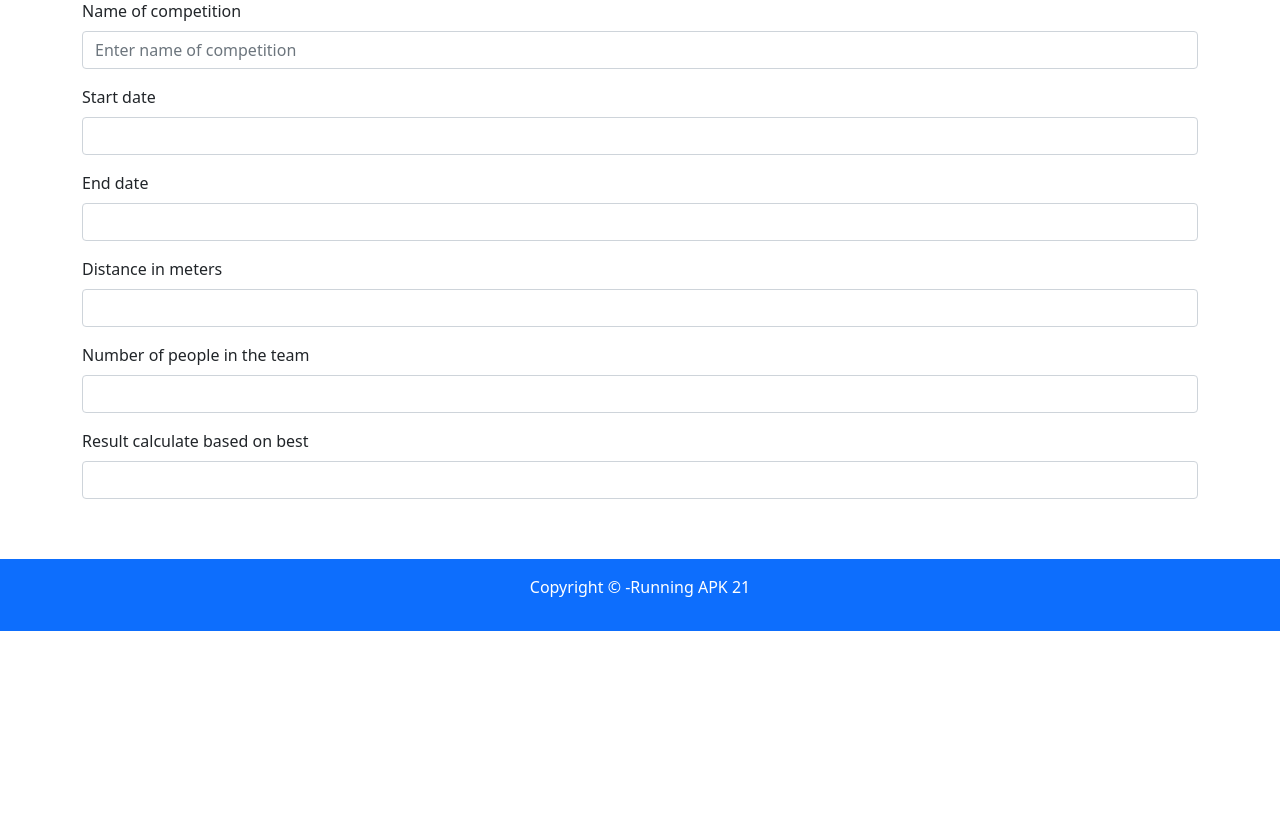
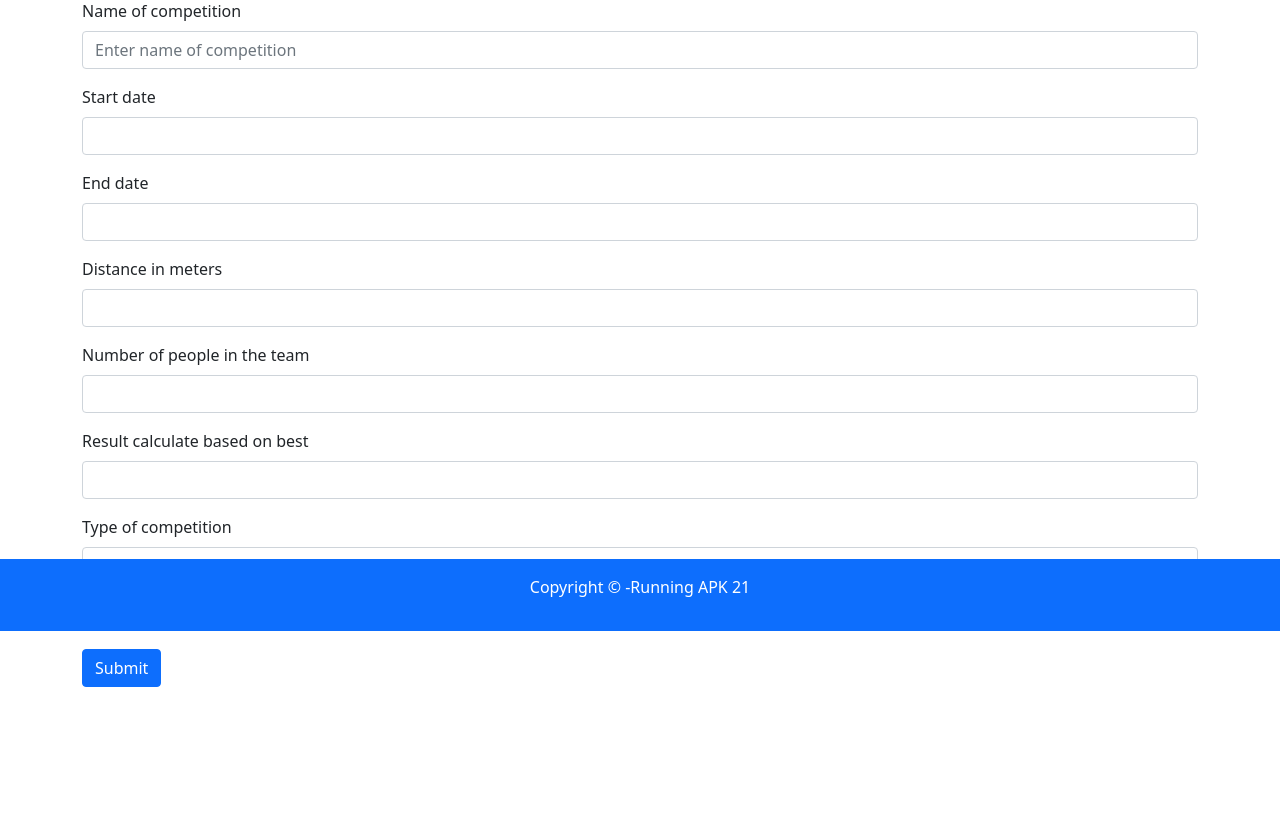
Before and after one commit to aleri-a/web_runningApk, a PHP site: page /addct.php in a window 1280 px wide. Shown: the part 161-984 px from the top of the page. Before the commit the page ends 792 px from the top, so only its background shows below. Run offline with PHP 8.4, Linux system fonts and the light colour scheme; tables that the repository leaves empty or names only in its code hold one stand-in row (values such as "Sample post"); some libraries are stand-ins or nearby versions.

Commit message:
Added option for competion type

```diff
--- a/addct.php
+++ b/addct.php
@@ -3,7 +3,7 @@
     require_once 'includes/header.php';
     require_once 'db/conn.php';
 
-    $resultsSpecialties=$crudDB->getSpecialties();
+    $resultTypeCt=$ctDB->getTypeCt();
 ?>
 
 
@@ -44,6 +44,18 @@
             <input required type="number" class="form-control" id="numBest"  name="numBest" min="1">
         </div>
 
+        <div class="mb-3">
+            <label for="typect" class="form-label">Type of competition</label>
+            <select   class="form-control"  id="typect" name="typect" required>
+                <option label=" "></option>
+                <?php while($rs = $resultTypeCt->fetch(PDO::FETCH_ASSOC)) { ?>
+                    <option value="<?php echo $rs['id']?>"><?php echo $rs['type_name']?></option>
+
+                <?php }?>
+
+            </select>
+        </div>
+
 
 
 
--- a/addctPOST.php
+++ b/addctPOST.php
@@ -15,9 +15,12 @@
         $numBest= $_POST['numBest'];
         $distance= $_POST['distance'];
         $adminId=$_SESSION['userid'];
+        $typect=$_POST['typect'];
         //$adminId=2; //PROMENI NA KRAJU
 
-        $issuccess = $ctDB->insertCt( $competitionName,$startDt,$endDt,$numPerTeam,$numBest,$distance,$adminId);
+
+
+        $issuccess = $ctDB->insertCt( $competitionName,$startDt,$endDt,$numPerTeam,$numBest,$distance,$adminId,$typect);
 
         if($issuccess)
         {
--- a/db/competition.php
+++ b/db/competition.php
@@ -9,13 +9,13 @@
             $this->db = $conn;
         }
 
-        public function insertCt( $competitionName,$startDt,$endDt,$numPerTeam,$numBest,$distance,$admin_id)
+        public function insertCt( $competitionName,$startDt,$endDt,$numPerTeam,$numBest,$distance,$admin_id,$typect)
         {
             try
             {
 
-                $sql3=" INSERT INTO `competition`( `name`, `startdate`, `enddate`, `numperteam`, `numbest`, `distance`, `admin_id`)
-                VALUES (:name,:startDt,:endDt,:numPerTeam,:numbest,:distance,:admin_id)";
+                $sql3=" INSERT INTO `competition`( `name`, `startdate`, `enddate`, `numperteam`, `numbest`, `distance`, `admin_id`,typect_id )
+                VALUES (:name,:startDt,:endDt,:numPerTeam,:numbest,:distance,:admin_id,:typect)";
                 $stmt=$this->db->prepare($sql3);
                 $stmt->bindparam(':name',$competitionName);
                 $stmt->bindparam(':startDt',$startDt);
@@ -23,7 +23,8 @@
                 $stmt->bindparam(':numPerTeam',$numPerTeam);
                 $stmt->bindparam(':numbest',$numBest);
                 $stmt->bindparam(':distance',$distance);
-               $stmt->bindparam(':admin_id',$admin_id);
+                $stmt->bindparam(':admin_id',$admin_id);
+                $stmt->bindparam(':typect',$typect);
 
                 $stmt->execute();
                 return true;
@@ -31,6 +32,7 @@
 
             }
             catch (PDOException $e) {
+                echo "Catch u insertCt";
                 echo $e->getMessage();
                 return false;
             }
@@ -43,7 +45,8 @@
             {
                 //$sql= "SELECT t1.*, t2.name FROM `team` t1 left join team t2 on t2.team_id=t1.parentteam_id";
                 $sql2= "SELECT t1.*,t2.name as adminname FROM `competition` t1 left join users t2 on t2.id=t1.admin_id";
-                $sql="select * from competition";
+                $sql0="select * from competition";
+                $sql="SELECT ct.*,t.type_name as typename FROM `competition` ct left join typect t on ct.typect_id=t.id";
                 //$sql= "SELECT t1.* FROM `team` t1 ";
                 $result= $this->db->query($sql);
                 return $result;
@@ -62,7 +65,7 @@
             try
             {
                 //$sql= "SELECT t1.*,t2.name as parentname FROM team t1 left join team t2 on t2.team_id=t1.parentteam_id        where t1.team_id= :id";
-                $sql="select * from competition where id=:id";
+                $sql="SELECT ct.*,t.type_name as typename FROM `competition` ct left join typect t on ct.typect_id=t.id where ct.id=:id";
                 $stmt= $this->db->prepare($sql);
                 $stmt-> bindparam (':id',$id);
                 $stmt->execute();
@@ -78,13 +81,13 @@
             }
         }
 
-        public function updateOneCt($id, $competitionName,$startDt,$endDt,$numPerTeam,$numBest,$distance,$admin_id)
+        public function updateOneCt($id, $competitionName,$startDt,$endDt,$numPerTeam,$numBest,$distance,$admin_id,$typect)
         {
             try
             {
 
                 $sql2="UPDATE `competition` SET `name`=:name,`startdate`=:startDt,
-                `enddate`=:endDt,`numperteam`=:numPerTeam,`numbest`=:numbest,`distance`=:distance,`admin_id`=:admin_id WHERE id=:id";
+                `enddate`=:endDt,`numperteam`=:numPerTeam,`numbest`=:numbest,`distance`=:distance,`admin_id`=:admin_id,typect_id=:typect WHERE id=:id";
                 $stmt= $this->db->prepare($sql2);
                 $stmt-> bindparam (':id',$id);
                 $stmt->bindparam(':name',$competitionName);
@@ -94,6 +97,8 @@
                 $stmt->bindparam(':numbest',$numBest);
                 $stmt->bindparam(':distance',$distance);
                 $stmt->bindparam(':admin_id',$admin_id);
+                $stmt->bindparam(':typect',$typect);
+
 
                 $stmt->execute();
                 return true;
@@ -101,7 +106,7 @@
             }
             catch (PDOException $e)
             {
-                echo '   usao u catch updateOneCts ';
+                echo ' adminid= '.$admin_id.',  usao u catch updateOneCts ';
                 echo $e->getMessage();
                 return false;
             }
@@ -127,6 +132,22 @@
 
     }
 
+    public function getTypeCt()
+    {
+        try
+        {
+            $sql= "SELECT * FROM `typect`";
+            $result= $this->db->query($sql);
+            return $result;
+        }
+        catch (PDOException $e)
+        {
+            echo '   usao u catch get Type Ct ';
+            echo $e->getMessage();
+            return false;
+        }
+    }
+
 
 
 
--- a/viewonect.php
+++ b/viewonect.php
@@ -49,6 +49,11 @@
     </p>
 
 
+    <p class="card-text">
+       Type of the competition : <?php echo $result['typename']; ?>
+    </p>
+
+
 
 
     </div>
```
Also changed, not shown: editctPOST.php (+6 -3 lines), editonect.php (+16 -0 lines).
